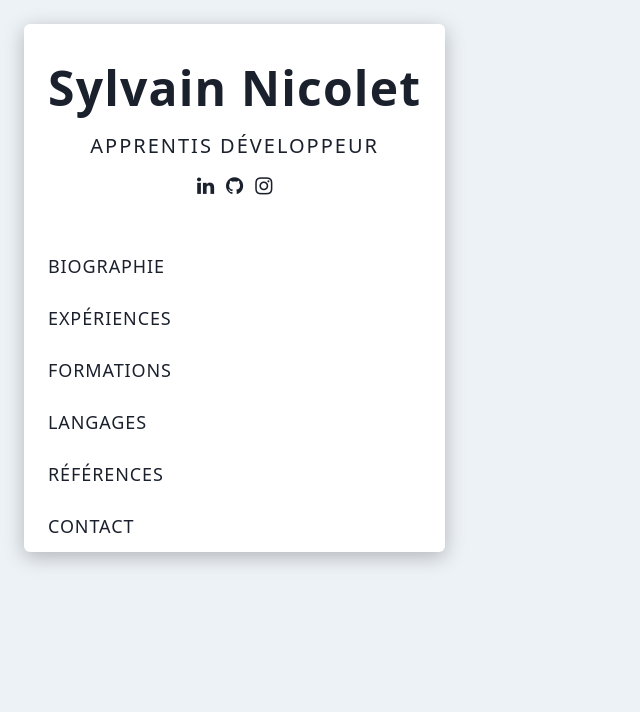
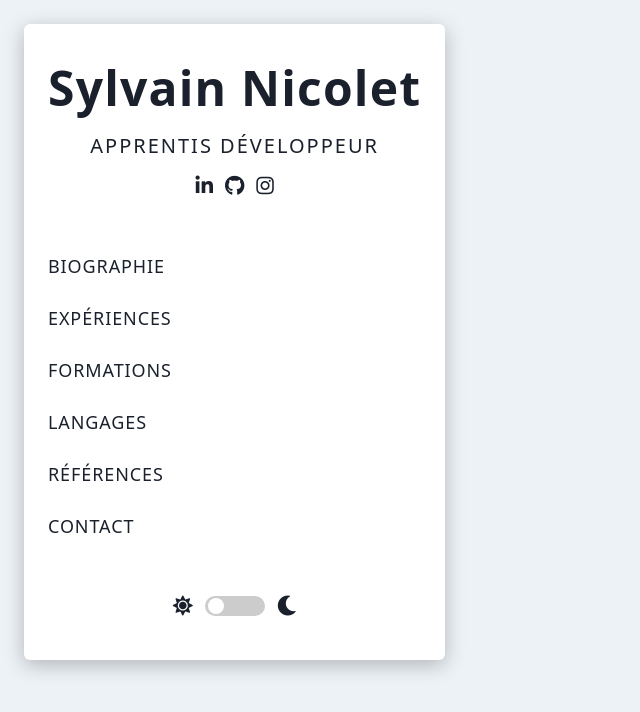
Before and after one commit to sylvainnicolet/cv-app, a Nuxt app: page / in a window 1280 px wide. Shown: the top 712 px of the page, without its empty margins (0-640 px from the left). Built offline with nearby package versions, Linux system fonts and the light colour scheme.

Commit message:
🌙 Add switch button

```diff
--- a/app.vue
+++ b/app.vue
@@ -1,7 +1,6 @@
 <script lang="ts" setup>
 import './assets/tailwind.scss'
 import './assets/custom.scss'
-import Navigation from "~/components/navigation.vue";
 </script>
 
 <template>
--- a/assets/custom.scss
+++ b/assets/custom.scss
@@ -2,4 +2,4 @@
 @import "card";
 @import "typography";
 
-@import 'https://cdnjs.cloudflare.com/ajax/libs/font-awesome/4.7.0/css/font-awesome.min.css';
+@import 'https://use.fontawesome.com/releases/v5.15.4/css/all.css';
--- a/components/navigation.vue
+++ b/components/navigation.vue
@@ -4,9 +4,9 @@
       <h1>Sylvain Nicolet</h1>
       <h2>Apprentis développeur</h2>
       <ul class="social_networks">
-        <li><a href="https://www.linkedin.com/in/sylvainnicolet/" target="_blank" class="fa fa-linkedin"></a></li>
-        <li><a href="https://github.com/sylvainnicolet" target="_blank" class="fa fa-github"></a></li>
-        <li><a href="https://www.instagram.com/hescsen_photography/" target="_blank" class="fa fa-instagram"></a></li>
+        <li><a href="https://www.linkedin.com/in/sylvainnicolet/" target="_blank"><i class="fab fa-linkedin-in"></i></a></li>
+        <li><a href="https://github.com/sylvainnicolet" target="_blank"><i class="fab fa-github"></i></a></li>
+        <li><a href="https://www.instagram.com/hescsen_photography/" target="_blank"><i class="fab fa-instagram"></i></a></li>
       </ul>
     </div>
 
@@ -18,6 +18,12 @@
       <li><NuxtLink to="/references">Références</NuxtLink></li>
       <li><NuxtLink to="/contact">Contact</NuxtLink></li>
     </ul>
+
+    <div class="theme">
+      <i class="fas fa-sun"></i>
+      <Switch />
+      <i class="fas fa-moon"></i>
+    </div>
   </nav>
 </template>
 
@@ -26,7 +32,7 @@
   /* Navigation Header */
   .navigation__header {
     @apply flex flex-col items-center whitespace-nowrap;
-    @apply px-6 pt-10 pb-10;
+    @apply px-6 py-10;
   }
 
   /* Titles */
@@ -43,7 +49,7 @@
     @apply flex justify-center;
     @apply mt-3 space-x-3;
 
-    .fa {
+    .fab {
       @apply text-xl;
       @apply hover:text-lt_hover_text;
     }
@@ -64,4 +70,15 @@
     }
   }
 
+  /* Theme */
+  .theme {
+    @apply flex justify-center items-center;
+    @apply space-x-3;
+    @apply my-10;
+
+    .fas {
+      @apply text-xl;
+    }
+  }
+
 </style>
--- /dev/null
+++ b/components/switch.vue
@@ -0,0 +1,55 @@
+<template>
+  <label class="switch">
+    <input type="checkbox">
+    <span class="slider"></span>
+  </label>
+</template>
+
+<style lang="scss" scoped>
+  /* The switch - the box around the slider */
+  .switch {
+    position: relative;
+    display: inline-block;
+    width: 60px;
+    height: 20px;
+  }
+
+  /* Hide default HTML checkbox */
+  .switch input {
+    opacity: 0;
+    width: 0;
+    height: 0;
+  }
+
+  /* The slider */
+  .slider {
+    @apply absolute;
+    @apply cursor-pointer;
+    @apply top-0 left-0 right-0 bottom-0;
+    @apply rounded-full;
+    background-color: #ccc;
+    -webkit-transition: .4s;
+    transition: .4s;
+  }
+
+  .slider:before {
+    position: absolute;
+    content: "";
+    height: 16px;
+    width: 16px;
+    left: 3px;
+    bottom: 2px;
+    border-radius: 50%;
+    background-color: white;
+    -webkit-transition: .4s;
+    transition: .4s;
+  }
+
+  input:checked + .slider {
+    background-color: #2196F3;
+  }
+
+  input:checked + .slider:before {
+    transform: translateX(38px);
+  }
+</style>
```
